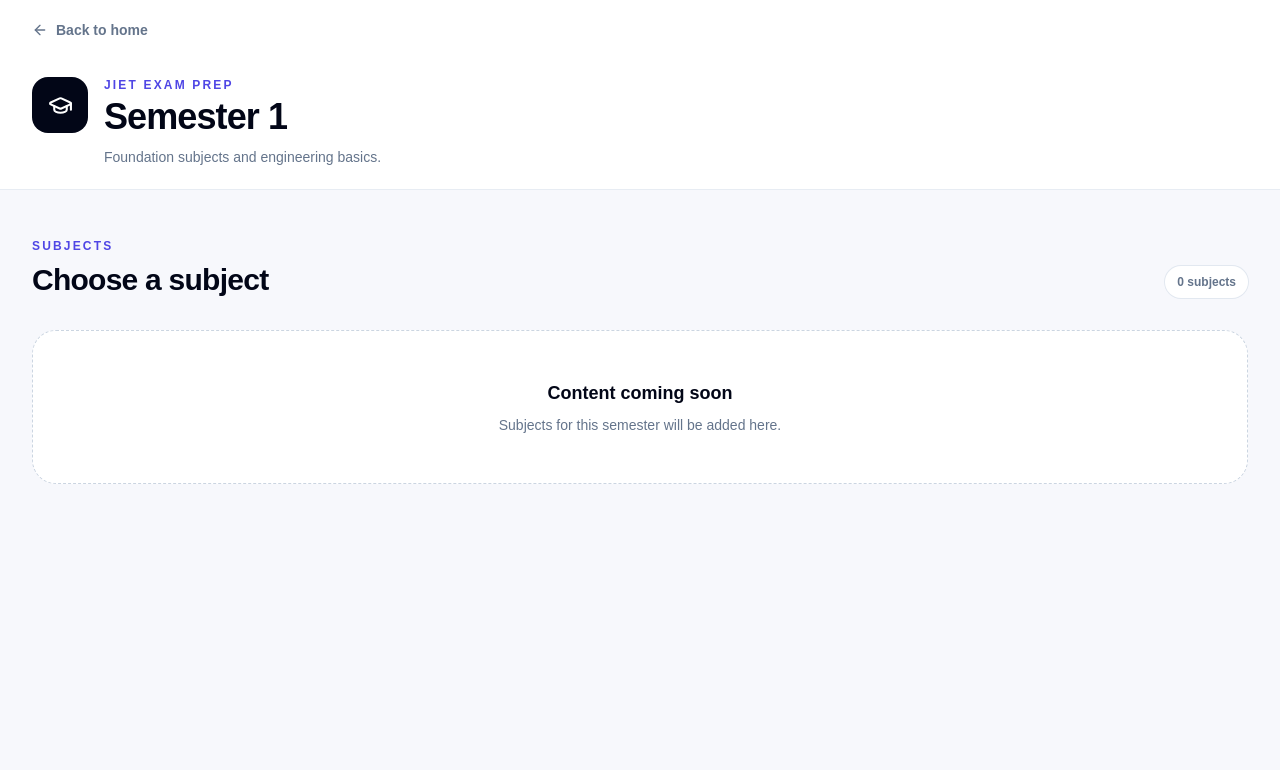
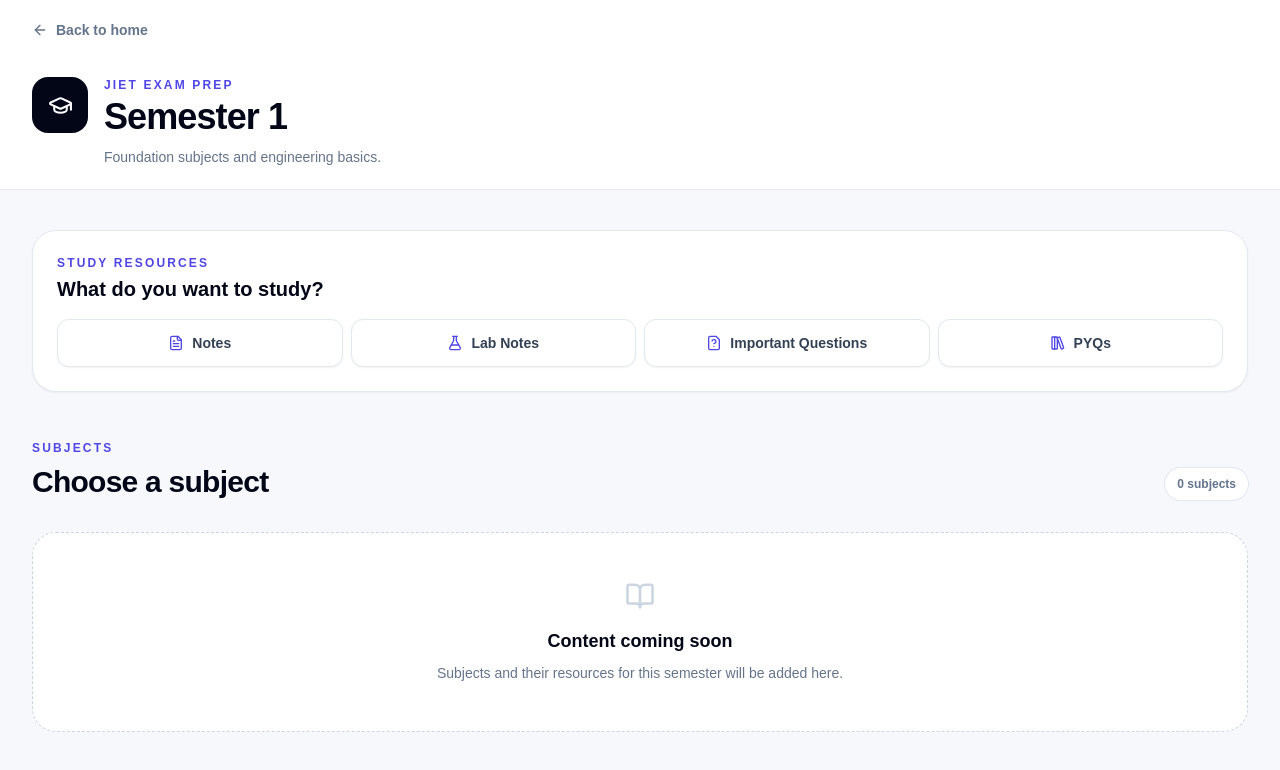
Before and after one commit to codingwithdinu/JIET-EXAM-PREP, a Next.js app: page /semester/1 in a window 1280 px wide. Shown: the top 770 px of the page. Built offline with nearby package versions, Linux system fonts and the light colour scheme.

Commit message:
feat: add semester resource navigation

```diff
--- a/app/semester/[semester]/page.tsx
+++ b/app/semester/[semester]/page.tsx
@@ -1,5 +1,6 @@
 import Link from "next/link";
-import { ArrowLeft, ArrowRight, BookOpen, FileQuestion, GraduationCap, LibraryBig } from "lucide-react";
+import { ArrowLeft, ArrowRight, BookOpen, GraduationCap } from "lucide-react";
+import ResourceButtons from "@/components/ResourceButtons";
 import { getSubjects, semesters } from "@/lib/data";
 
 export function generateStaticParams() {
@@ -43,8 +44,16 @@ export default async function SemesterPage({ params }: { params: Promise<{ semes
         </div>
       </header>
 
-      <section className="mx-auto max-w-7xl px-5 py-12 lg:px-8">
-        <div className="flex items-end justify-between">
+      <section className="mx-auto max-w-7xl px-5 py-10 lg:px-8">
+        <div className="rounded-3xl border border-slate-200 bg-white p-5 shadow-sm sm:p-6">
+          <div className="mb-4">
+            <p className="text-xs font-black uppercase tracking-[0.18em] text-indigo-600">Study resources</p>
+            <h2 className="mt-1 text-xl font-black">What do you want to study?</h2>
+          </div>
+          <ResourceButtons semester={number} />
+        </div>
+
+        <div className="mt-12 flex items-end justify-between">
           <div>
             <p className="text-xs font-black uppercase tracking-[0.18em] text-indigo-600">Subjects</p>
             <h2 className="mt-2 text-3xl font-black tracking-tight">Choose a subject</h2>
@@ -55,11 +64,8 @@ export default async function SemesterPage({ params }: { params: Promise<{ semes
         {subjects.length ? (
           <div className="mt-8 grid gap-5 md:grid-cols-2">
             {subjects.map((subject) => (
-              <Link
-                key={subject.slug}
-                href={`/semester/${number}/${subject.slug}`}
-                className="group rounded-3xl border border-slate-200 bg-white p-6 shadow-sm transition hover:-translate-y-1 hover:border-slate-300 hover:shadow-xl"
-              >
+              <div key={subject.slug} className="rounded-3xl border border-slate-200 bg-white p-6 shadow-sm transition hover:-translate-y-1 hover:border-slate-300 hover:shadow-xl">
+                <Link href={`/semester/${number}/${subject.slug}`} className="group block">
                   <div className="flex items-start justify-between gap-5">
                     <div>
                       <span className="inline-flex rounded-full bg-slate-100 px-3 py-1 text-xs font-black text-slate-700">{subject.code}</span>
@@ -70,18 +76,18 @@ export default async function SemesterPage({ params }: { params: Promise<{ semes
                       <ArrowRight size={18} />
                     </div>
                   </div>
-                <div className="mt-6 flex flex-wrap gap-2 border-t border-slate-100 pt-5">
-                  <span className="inline-flex items-center gap-1.5 rounded-lg bg-slate-50 px-2.5 py-1.5 text-xs font-bold text-slate-600"><BookOpen size={13} /> {subject.units} Units</span>
-                  <span className="inline-flex items-center gap-1.5 rounded-lg bg-slate-50 px-2.5 py-1.5 text-xs font-bold text-slate-600"><FileQuestion size={13} /> Important Qs</span>
-                  <span className="inline-flex items-center gap-1.5 rounded-lg bg-slate-50 px-2.5 py-1.5 text-xs font-bold text-slate-600"><LibraryBig size={13} /> PYQs</span>
+                </Link>
+                <div className="mt-6 border-t border-slate-100 pt-5">
+                  <ResourceButtons semester={number} subject={subject.slug} />
                 </div>
-              </Link>
+              </div>
             ))}
           </div>
         ) : (
           <div className="mt-8 rounded-3xl border border-dashed border-slate-300 bg-white p-12 text-center">
-            <h3 className="text-lg font-black">Content coming soon</h3>
-            <p className="mt-2 text-sm text-slate-500">Subjects for this semester will be added here.</p>
+            <BookOpen className="mx-auto text-slate-300" size={30} />
+            <h3 className="mt-4 text-lg font-black">Content coming soon</h3>
+            <p className="mt-2 text-sm text-slate-500">Subjects and their resources for this semester will be added here.</p>
           </div>
         )}
       </section>
```
Lines whose indentation alone changed are shown as unchanged.
